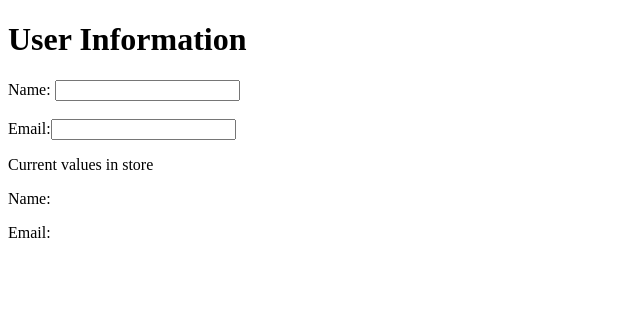
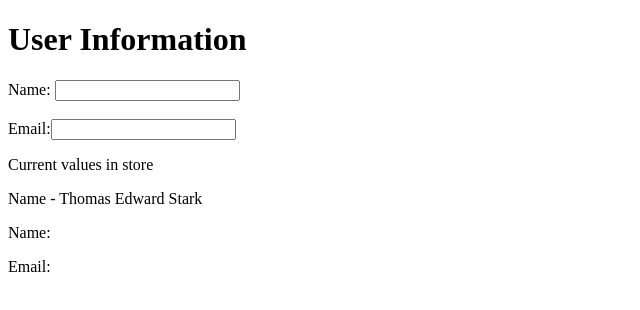
Before and after one commit to acciojob/user-info-redux-anitha-anii, a React app: page / in a window 1280 px wide. Shown: the top 310 px of the page, without its empty margins (0-640 px from the left). Built offline with nearby package versions, Linux system fonts and the light colour scheme.

Commit message:
'changes'

```diff
--- a/src/components/App.js
+++ b/src/components/App.js
@@ -32,11 +32,14 @@ const App = () => {
         value={email}
         onChange={handleEmailChange}
       />
-      <div className="output">
+
         <p>Current values in store</p>
+        <div className="output">
+      Name - Thomas Edward Stark
 
         <p>Name: {name}</p>
         <p>Email: {email}</p>
+
       </div>
     </div>
   );
```
